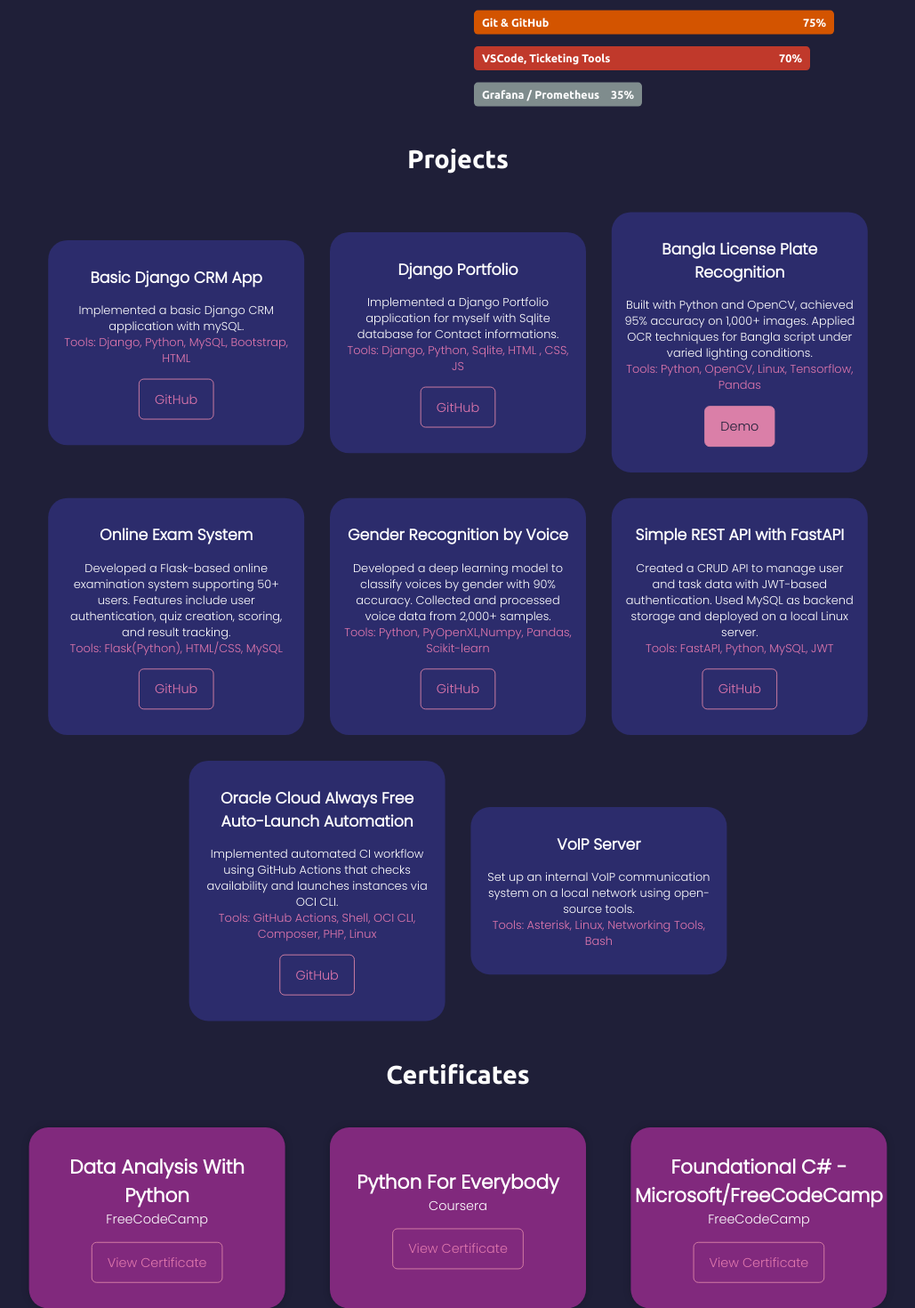
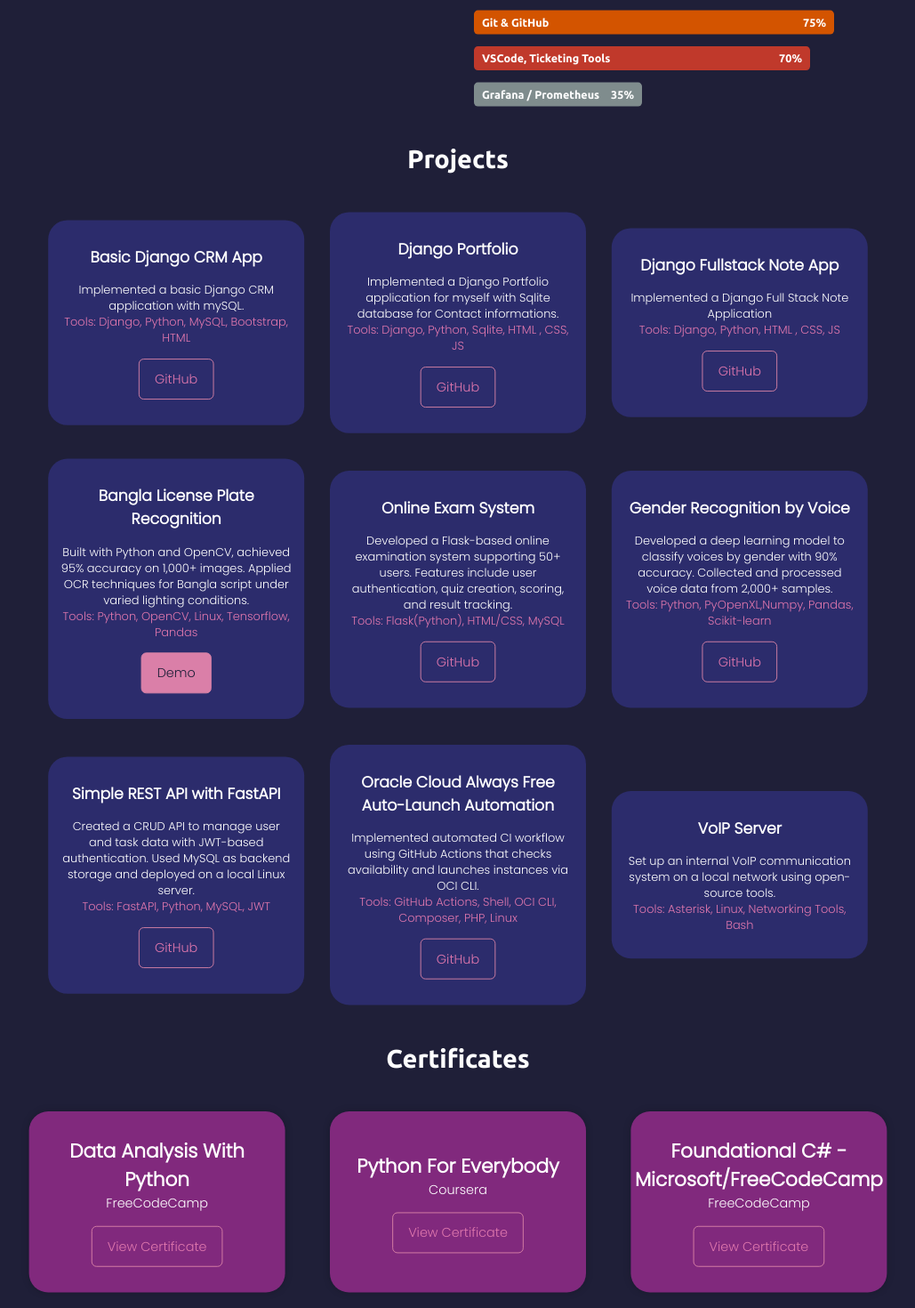
Before and after one commit to nahidn4p/Django_Portfolio, a Django app: page / in a window 1280 px wide. Shown: the part 1738-3208 px from the top of the page at 89% size, without its empty margins (125-1154 px from the left). Run offline with Django 5.2, Linux system fonts and the light colour scheme; some libraries are stand-ins or nearby versions.

Commit message:
Added New Project

```diff
--- a/base/templates/home.html
+++ b/base/templates/home.html
@@ -141,6 +141,19 @@
                     <a href="https://github.com/nahidn4p/Django_Portfolio" target="_blank" class="btn mx-1 m-top">GitHub</a>
                 </div>
             </div>
+
+            <div class="projects-item flex f-col s-center items-center">
+                <h1 class="t-white poppins">Django Fullstack Note App</h1>
+                <p class="t-white poppins">Implemented a Django Full Stack Note Application</p>
+            <div>
+                <p class="t-tools poppins">Tools: Django, Python, HTML , CSS, JS</p>
+                </div>
+                <div class="buttons flex s-around">
+                    <a href="https://github.com/nahidn4p/Django-fullstack-note-app" target="_blank" class="btn mx-1 m-top">GitHub</a>
+                </div>
+            </div>
+
+
 
             <div class="projects-item flex f-col s-center items-center">
                 <h1 class="t-white poppins">Bangla License Plate Recognition</h1>
```
